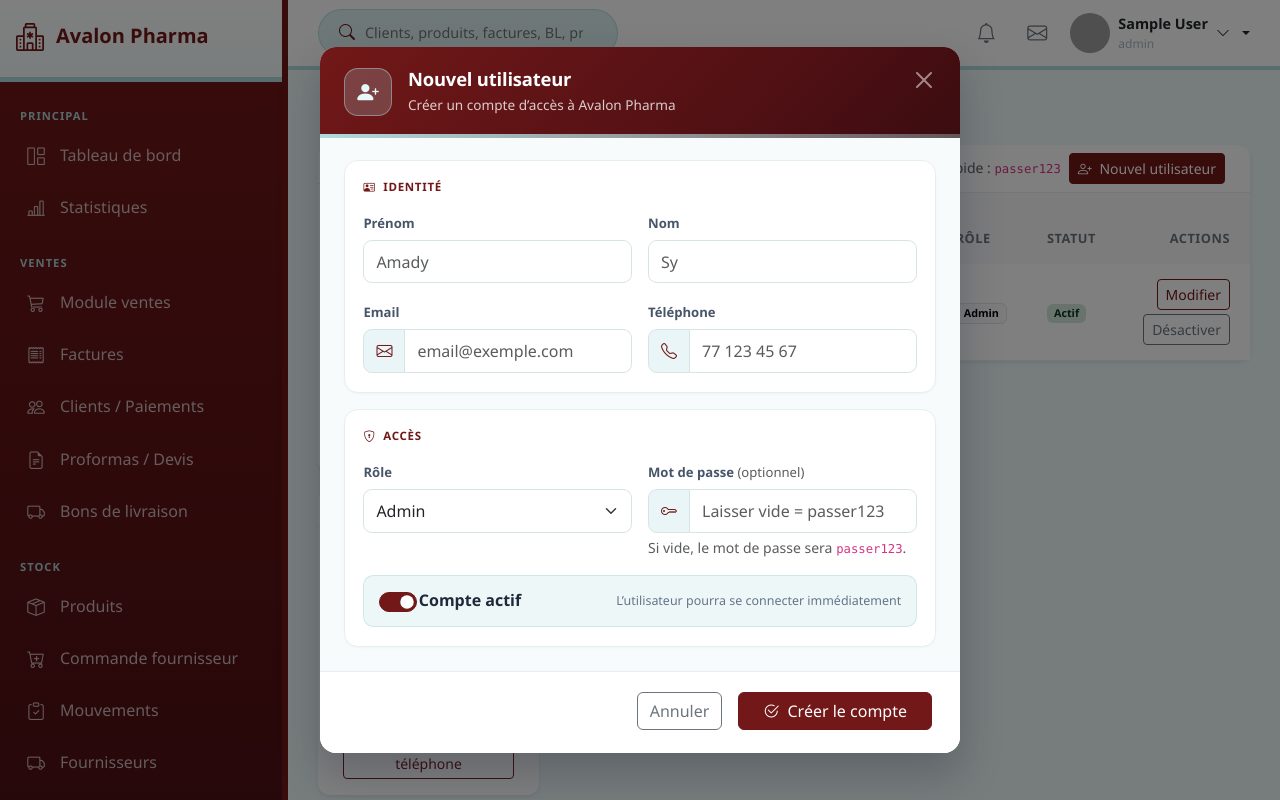
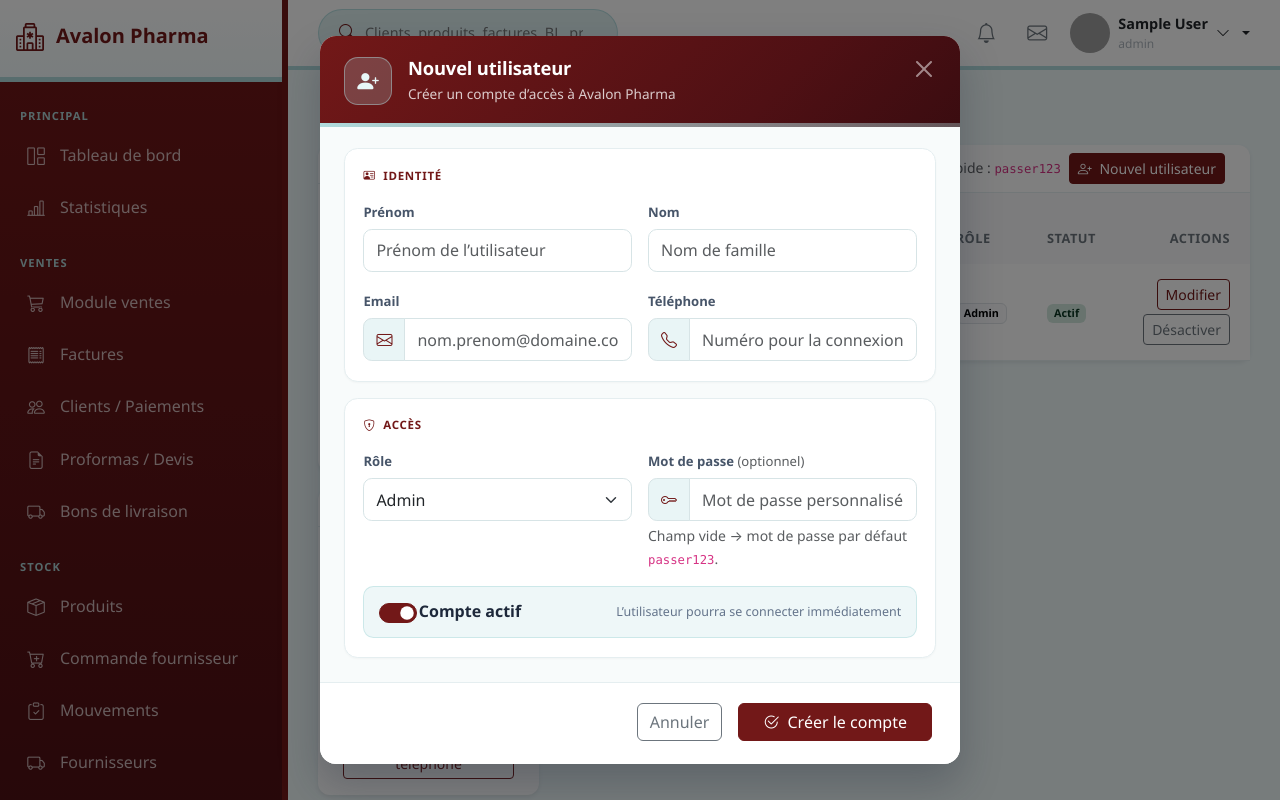
Before and after one commit to amadyfsy/AvalonPharmaInterne, a Flask app: page /auth/profil in a window 1280 px wide, after a click on "Nouvel utilisateur". Run offline with Flask 3, Linux system fonts and the light colour scheme; the visitor is signed in with stand-in values (Sample User, id 1); data comes from the database, SQL or seed files in the repository; data that the repository does not hold is empty; some libraries are stand-ins or nearby versions; grey boxes are pictures that could not be loaded.

Commit message:
Remplace les placeholders des modales utilisateur par des libellés neutres.
Co-authored-by: Cursor <cursoragent@cursor.com>

```diff
--- a/app/templates/partials/_user_admin_modals.html
+++ b/app/templates/partials/_user_admin_modals.html
@@ -29,24 +29,24 @@
             <div class="row g-3">
               <div class="col-md-6">
                 <label class="form-label" for="new_first_name">Prénom</label>
-                <input type="text" class="form-control user-admin-input" name="new_first_name" id="new_first_name" required placeholder="Amady">
+                <input type="text" class="form-control user-admin-input" name="new_first_name" id="new_first_name" required placeholder="Prénom de l’utilisateur">
               </div>
               <div class="col-md-6">
                 <label class="form-label" for="new_last_name">Nom</label>
-                <input type="text" class="form-control user-admin-input" name="new_last_name" id="new_last_name" required placeholder="Sy">
+                <input type="text" class="form-control user-admin-input" name="new_last_name" id="new_last_name" required placeholder="Nom de famille">
               </div>
               <div class="col-md-6">
                 <label class="form-label" for="new_email">Email</label>
                 <div class="input-group">
                   <span class="input-group-text"><i class="bi bi-envelope"></i></span>
-                  <input type="email" class="form-control user-admin-input" name="new_email" id="new_email" required placeholder="email@exemple.com" autocomplete="off">
+                  <input type="email" class="form-control user-admin-input" name="new_email" id="new_email" required placeholder="nom.prenom@domaine.com" autocomplete="off">
                 </div>
               </div>
               <div class="col-md-6">
                 <label class="form-label" for="new_telephone">Téléphone</label>
                 <div class="input-group">
                   <span class="input-group-text"><i class="bi bi-telephone"></i></span>
-                  <input type="tel" class="form-control user-admin-input" name="new_telephone" id="new_telephone" placeholder="77 123 45 67">
+                  <input type="tel" class="form-control user-admin-input" name="new_telephone" id="new_telephone" placeholder="Numéro pour la connexion">
                 </div>
               </div>
             </div>
@@ -67,9 +67,9 @@
                 <label class="form-label" for="new_password">Mot de passe <span class="text-muted fw-normal">(optionnel)</span></label>
                 <div class="input-group">
                   <span class="input-group-text"><i class="bi bi-key"></i></span>
-                  <input type="password" class="form-control user-admin-input" name="new_password" id="new_password" placeholder="Laisser vide = passer123" autocomplete="new-password">
+                  <input type="password" class="form-control user-admin-input" name="new_password" id="new_password" placeholder="Mot de passe personnalisé" autocomplete="new-password">
                 </div>
-                <div class="form-text">Si vide, le mot de passe sera <code>passer123</code>.</div>
+                <div class="form-text">Champ vide → mot de passe par défaut <code>passer123</code>.</div>
               </div>
               <div class="col-12">
                 <div class="user-admin-switch">
@@ -124,24 +124,24 @@
             <div class="row g-3">
               <div class="col-md-6">
                 <label class="form-label" for="edit_first_name">Prénom</label>
-                <input type="text" class="form-control user-admin-input" name="edit_first_name" id="edit_first_name" required>
+                <input type="text" class="form-control user-admin-input" name="edit_first_name" id="edit_first_name" required placeholder="Prénom de l’utilisateur">
               </div>
               <div class="col-md-6">
                 <label class="form-label" for="edit_last_name">Nom</label>
-                <input type="text" class="form-control user-admin-input" name="edit_last_name" id="edit_last_name" required>
+                <input type="text" class="form-control user-admin-input" name="edit_last_name" id="edit_last_name" required placeholder="Nom de famille">
               </div>
               <div class="col-md-6">
                 <label class="form-label" for="edit_email">Email</label>
                 <div class="input-group">
                   <span class="input-group-text"><i class="bi bi-envelope"></i></span>
-                  <input type="email" class="form-control user-admin-input" name="edit_email" id="edit_email" required autocomplete="username">
+                  <input type="email" class="form-control user-admin-input" name="edit_email" id="edit_email" required placeholder="nom.prenom@domaine.com" autocomplete="username">
                 </div>
               </div>
               <div class="col-md-6">
                 <label class="form-label" for="edit_telephone">Téléphone</label>
                 <div class="input-group">
                   <span class="input-group-text"><i class="bi bi-telephone"></i></span>
-                  <input type="tel" class="form-control user-admin-input" name="edit_telephone" id="edit_telephone" placeholder="77 123 45 67">
+                  <input type="tel" class="form-control user-admin-input" name="edit_telephone" id="edit_telephone" placeholder="Numéro pour la connexion">
                 </div>
               </div>
             </div>
@@ -162,7 +162,7 @@
                 <label class="form-label" for="edit_password">Nouveau mot de passe</label>
                 <div class="input-group">
                   <span class="input-group-text"><i class="bi bi-key"></i></span>
-                  <input type="password" class="form-control user-admin-input" name="edit_password" id="edit_password" placeholder="Laisser vide pour ne pas changer" autocomplete="new-password">
+                  <input type="password" class="form-control user-admin-input" name="edit_password" id="edit_password" placeholder="Nouveau mot de passe (optionnel)" autocomplete="new-password">
                 </div>
               </div>
               <div class="col-12">
```
